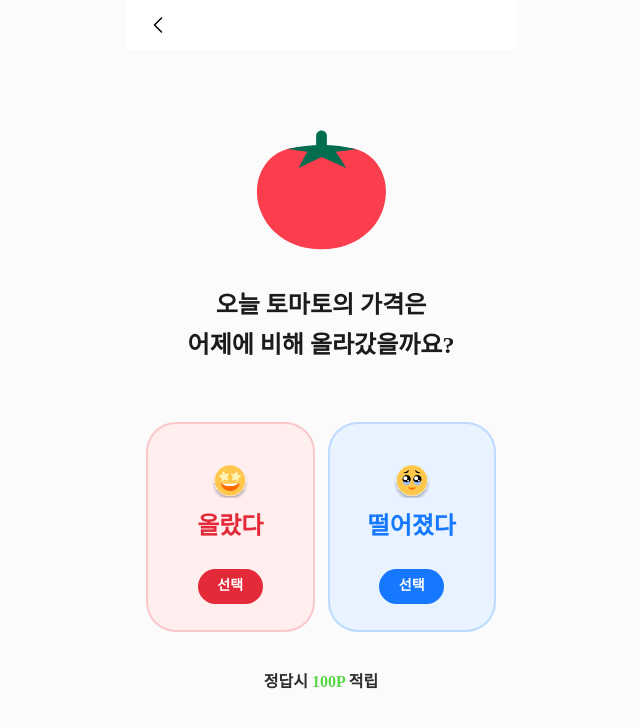
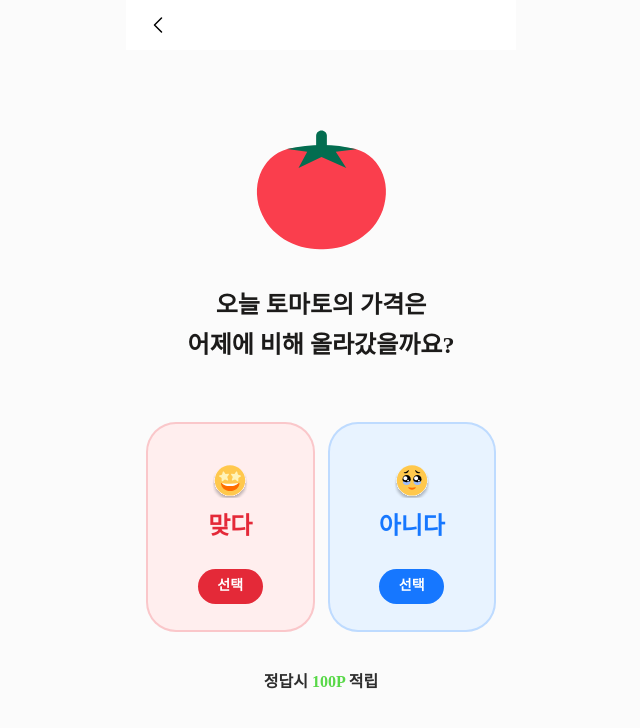
Before and after one commit to tgyeongt/PICKL_FE, a React (Vite) app: page /my/points-daily in a window 1280 px wide. Shown: the top 728 px of the page, without its empty margins (319-959 px from the left). Built offline with nearby package versions, Linux system fonts and the light colour scheme; no server answers; a web font is replaced by a local one.

Commit message:
🎨 Design: DailyPointsPage - 선택란 변경

```diff
--- a/src/routes/my/DailyPointsPage.jsx
+++ b/src/routes/my/DailyPointsPage.jsx
@@ -45,7 +45,6 @@ export default function DailyPointsPage() {
       // 임시 목데이터 (백 나오기 전까지)
       const raw = {
         itemName: "토마토",
-        // 없으면 폴백 아이콘 사용
         itemIconUrl: "",
         // 필요 시 서버가 바뀔 수 있도록 문구도 서버 제공 가능
         questionLines: ["오늘 {item}의 가격은", "어제에 비해 올라갔을까요?"],
@@ -66,14 +65,14 @@ export default function DailyPointsPage() {
   });
 
   const itemName = data?.itemName ?? "토마토";
-  const itemIcon = data?.itemIconUrl || defaultItemIcon; // 없으면 토마토 아이콘
+  const itemIcon = data?.itemIconUrl || defaultItemIcon;
 
   const q1 = (data?.questionLines?.[0] || "오늘 {item}의 가격은").replace("{item}", itemName);
   const q2 = data?.questionLines?.[1] || "어제에 비해 올라갔을까요?";
 
   const handleSelect = (answer /* 'up' | 'down' */) => {
     // 실제로는 서버에 answer 제출 → 결과 판정 응답 받고 페이지 이동 권장
-    // 지금은 라우팅만 연결해둘게
+    // 지금은 라우팅만 연결
     navigate("/my/points-daily/result", { state: { answer, itemName } });
   };
 
@@ -116,18 +115,18 @@ export default function DailyPointsPage() {
       </QuestionBox>
 
       <OptionBox>
-        <OptionCard $variant="up">
-          <EmojiIcon src={HappyFace} alt="up" />
-          <OptionLabel $variant="up">올랐다</OptionLabel>
-          <SelectBtn type="button" $variant="up" onClick={() => handleSelect("up")}>
+        <OptionCard $variant="yes">
+          <EmojiIcon src={HappyFace} alt="yes" />
+          <OptionLabel $variant="yes">맞다</OptionLabel>
+          <SelectBtn type="button" $variant="yes" onClick={() => handleSelect("yes")}>
             <SelectTxt>선택</SelectTxt>
           </SelectBtn>
         </OptionCard>
 
-        <OptionCard $variant="down">
-          <EmojiIcon src={SadFace} alt="down" />
-          <OptionLabel $variant="down">떨어졌다</OptionLabel>
-          <SelectBtn type="button" $variant="down" onClick={() => handleSelect("down")}>
+        <OptionCard $variant="no">
+          <EmojiIcon src={SadFace} alt="no" />
+          <OptionLabel $variant="no">아니다</OptionLabel>
+          <SelectBtn type="button" $variant="no" onClick={() => handleSelect("no")}>
             <SelectTxt>선택</SelectTxt>
           </SelectBtn>
         </OptionCard>
--- a/src/routes/my/DailyPointsPage.styles.js
+++ b/src/routes/my/DailyPointsPage.styles.js
@@ -53,8 +53,8 @@ export const OptionCard = styled.div`
   border-radius: 30px;
   border: 2px solid
     ${({ $variant }) =>
-      $variant === "up" ? "rgba(228, 41, 56, 0.20)" : "rgba(22, 119, 255, 0.20)"};
-  background: ${({ $variant }) => ($variant === "up" ? "#FEE" : "#E8F3FF")};
+      $variant === "yes" ? "rgba(228, 41, 56, 0.20)" : "rgba(22, 119, 255, 0.20)"};
+  background: ${({ $variant }) => ($variant === "yes" ? "#FEE" : "#E8F3FF")};
   display: flex;
   flex-direction: column;
   align-items: center;
@@ -76,7 +76,7 @@ export const OptionLabel = styled.p`
   font-style: normal;
   font-weight: 700;
   line-height: 32px;
-  color: ${({ $variant }) => ($variant === "up" ? "#E42938" : "#1677FF")};
+  color: ${({ $variant }) => ($variant === "yes" ? "#E42938" : "#1677FF")};
 `;
 
 export const SelectBtn = styled.button`
@@ -89,13 +89,13 @@ export const SelectBtn = styled.button`
   gap: 10px;
   flex-shrink: 0;
   border-radius: 30px;
-  background: ${({ $variant }) => ($variant === "up" ? "#E42938" : "#1677FF")};
+  background: ${({ $variant }) => ($variant === "yes" ? "#E42938" : "#1677FF")};
   cursor: pointer;
   margin-top: 27px;
   margin-bottom: 30px;
 
   &:hover {
-    background: ${({ $variant }) => ($variant === "up" ? "#c72a37" : "#226bd2")};
+    background: ${({ $variant }) => ($variant === "yes" ? "#c72a37" : "#226bd2")};
   }
 `;
 
--- a/src/routes/my/DailyPointsResultPage.jsx
+++ b/src/routes/my/DailyPointsResultPage.jsx
@@ -35,12 +35,12 @@ export default function DailyPointsResultPage() {
   const navigate = useNavigate();
 
   // DailyPointsPage에서 넘긴 값: { answer, itemName }
-  const answer = state?.answer; // 'up' | 'down'
+  const answer = state?.answer; // 'yes' | 'no'
   const itemName = state?.itemName || "토마토";
 
-  // ⚠️ 임시 판정 로직: 서버 연동 전까지 up이면 성공, down이면 실패로 가정
+  // ⚠️ 임시 판정 로직: 서버 연동 전까지 yes이면 성공, no이면 실패로 가정
   // 실제에선 DailyPointsPage에서 서버에 제출 → { isSuccess, rewardPoint } 받아와 state로 넘겨와야 함
-  const isSuccess = state?.isSuccess ?? answer === "up";
+  const isSuccess = state?.isSuccess ?? answer === "yes";
   const rewardPoint = 100;
 
   // state 없이 직접 진입한 경우 대비
```
